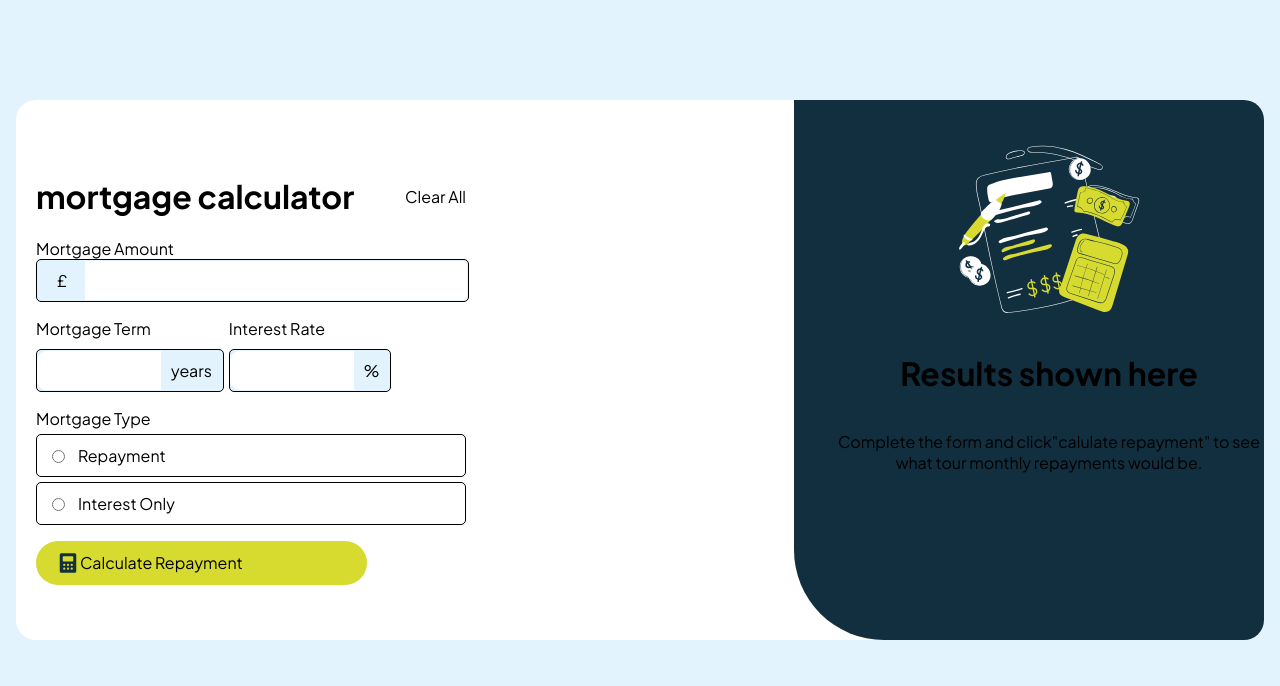
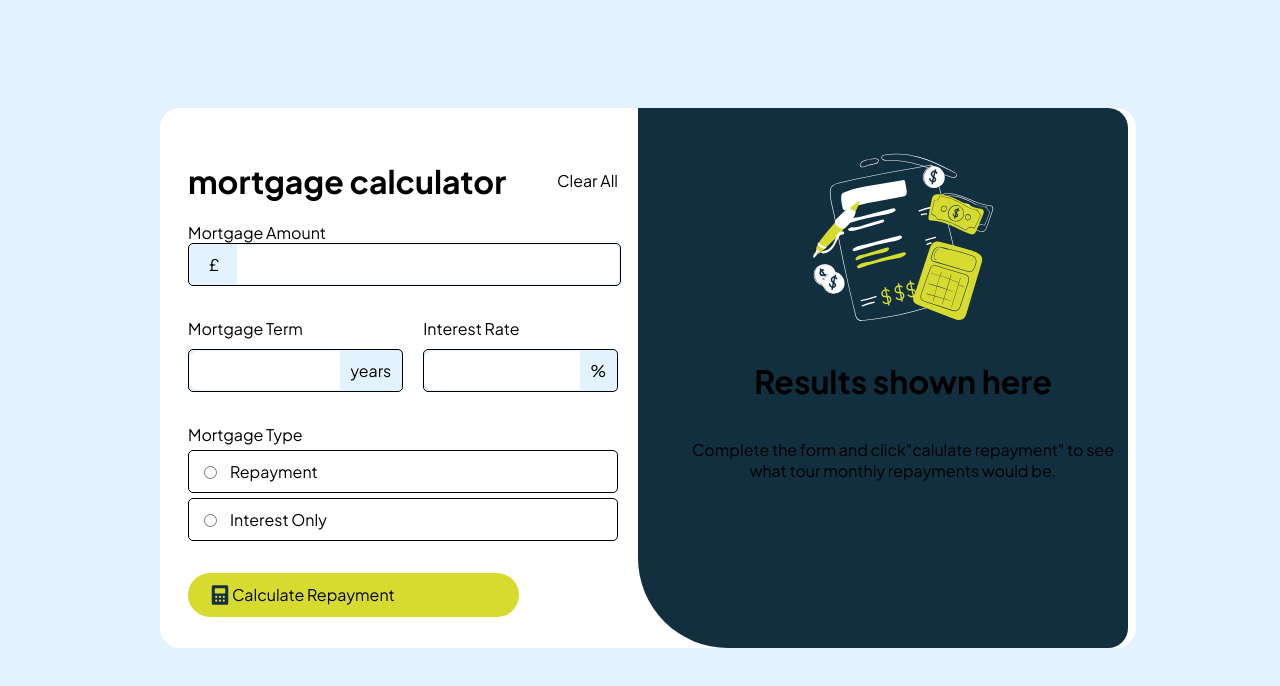
Before and after one commit to AloisKGBA/mortgage-angular, an Angular app: page / in a window 1280 px wide. Shown: the top 686 px of the page. Built offline with nearby package versions, Linux system fonts and the light colour scheme.

Commit message:
Finalisation de la mise en forme a vide de la page

```diff
--- a/src/app/app.component.css
+++ b/src/app/app.component.css
@@ -1,9 +1,10 @@
 body{
     display: flex;
     flex-direction: row;
+    justify-content: center;
     align-items: center;
     margin-top: 100px;
     background-color: rgb(255, 255, 255);
     border-radius: 20px;
-    justify-content: space-between;
+    width: 100%;
 }
--- a/src/app/input-form/input-element-2/input-element-2.component.css
+++ b/src/app/input-form/input-element-2/input-element-2.component.css
@@ -9,8 +9,8 @@
 .bod{
     display: flex;
     flex-direction: row;
-    width: 50%;
-    gap: 0 5px;
+    width: 100%;
+    gap: 20px;
     justify-content: space-between;
 }
 span{
@@ -20,12 +20,13 @@ input {
     padding: 12px;
     border: none;
     border-radius: 10px 0 0 10px ;
-    width: 100px;
+    width: 100%;
 }
 .element{
     display: flex;
     flex-direction: column;
     gap: 10px;
+    width: auto;
 }
 .inpt:hover{
     border: 1px solid rgb(78, 78, 78);
--- a/src/app/input-form/input-form.component.css
+++ b/src/app/input-form/input-form.component.css
@@ -1,9 +1,10 @@
 body{
-
+    display: flex;
+    flex-direction: column;
     background-color: white;
     padding: 20px;
     border-radius: 20px 0 0 20px;
-    height: 430px;
+    height: 500px;
     width: 430px;
     margin: 0;
 }
--- a/src/app/resultat/resultat-text/resultat-text.component.css
+++ b/src/app/resultat/resultat-text/resultat-text.component.css
@@ -2,7 +2,6 @@ div{
     display: flex;
     flex-direction: column;
     align-items: center;
-    align-content: center;
     padding: 20px;
     width: 100%;
 }
--- a/src/app/resultat/resultat.component.css
+++ b/src/app/resultat/resultat.component.css
@@ -2,7 +2,7 @@ body{
     background-color: hsl(202, 55%, 16%);
     padding: 20px;
     border-radius: 0px 20px 20px 90px;
+    width: 450px;
     height: 500px;
-    width: 430px;
     margin: 0;
 }
--- a/src/styles.css
+++ b/src/styles.css
@@ -2,5 +2,6 @@
 body{
     font-family: "Plus Jakarta Sans", sans-serif;
     background-color:  hsl(202, 86%, 94%);
-
+    display: flex;
+    justify-content: center;
 }
```
